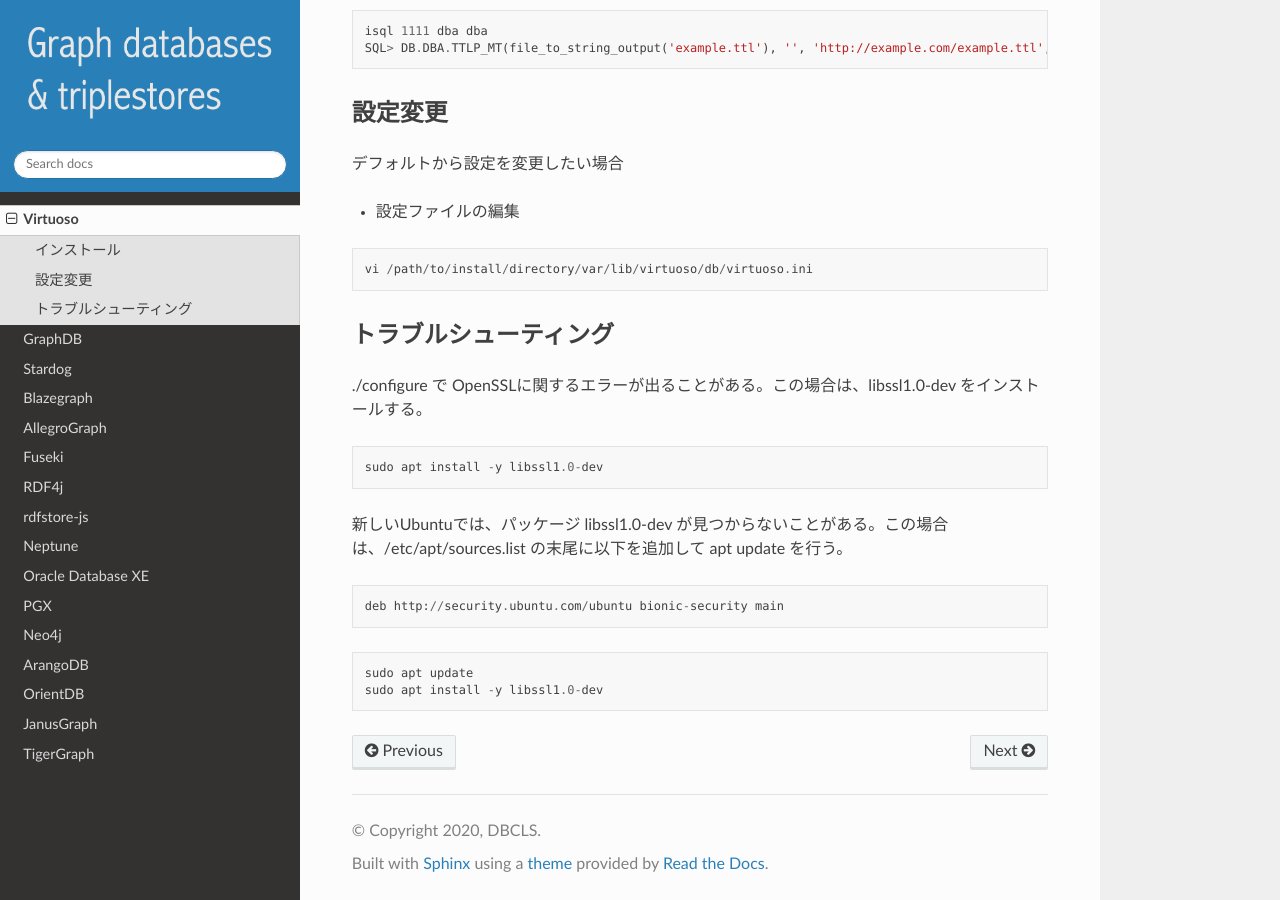
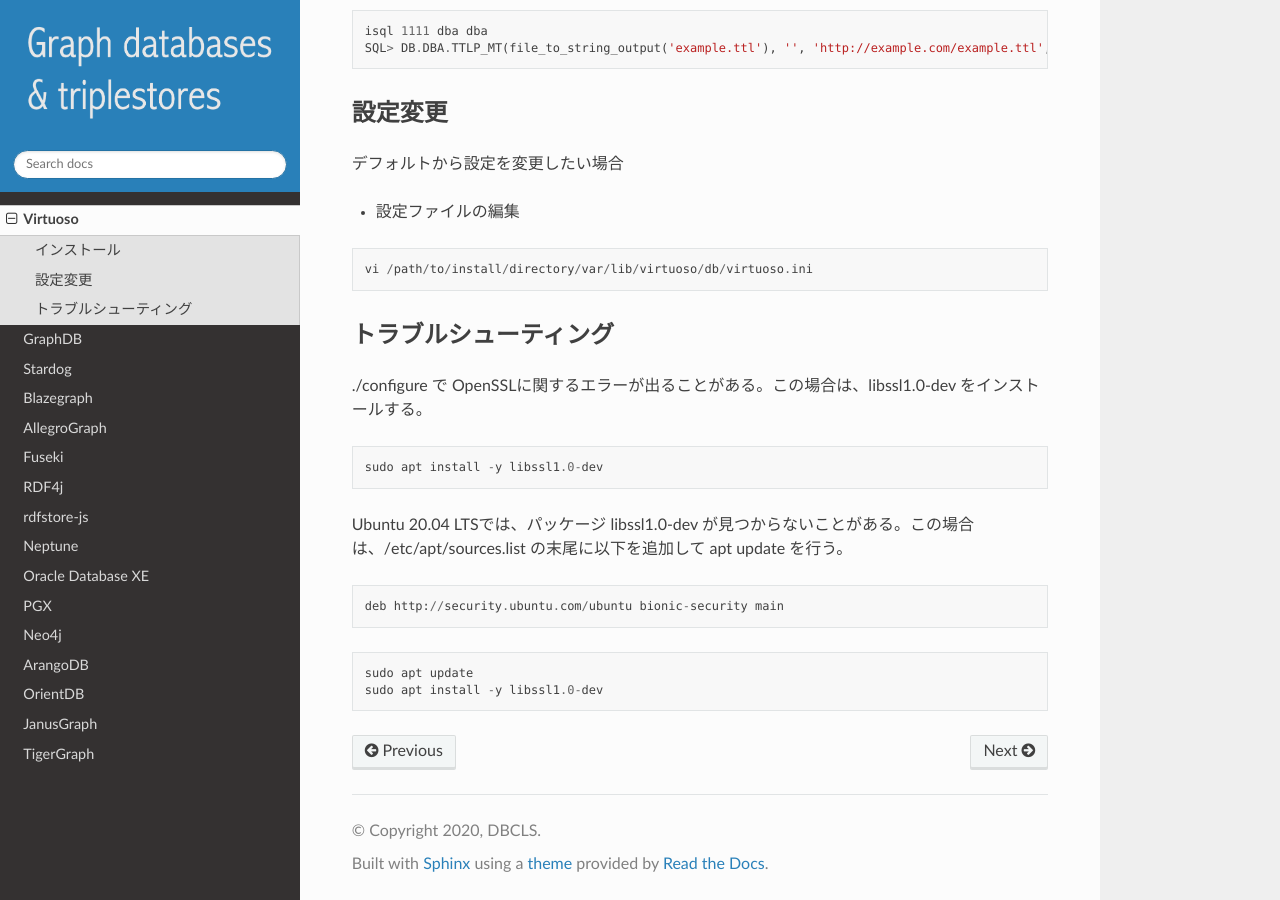
Before and after one commit to dbcls/graphdbs, a Sphinx documentation site: the page built from docs/md/virtuoso.md, in a window 1280 px wide and 900 px high, scrolled down 1297 px. Built offline with Sphinx 7.4.7 and the Read the Docs theme 2.0.0, drawn with Linux system fonts in a browser that asks for light colours.

Commit message:
update docs/md/virtuoso.md

````diff
--- a/docs/md/virtuoso.md
+++ b/docs/md/virtuoso.md
@@ -56,7 +56,7 @@
 ```
 sudo apt install -y libssl1.0-dev
 ```
-新しいUbuntuでは、パッケージ libssl1.0-dev が見つからないことがある。この場合は、/etc/apt/sources.list の末尾に以下を追加して apt update を行う。
+Ubuntu 20.04 LTSでは、パッケージ libssl1.0-dev が見つからないことがある。この場合は、/etc/apt/sources.list の末尾に以下を追加して apt update を行う。
 ```
 deb http://security.ubuntu.com/ubuntu bionic-security main
 ```
````
